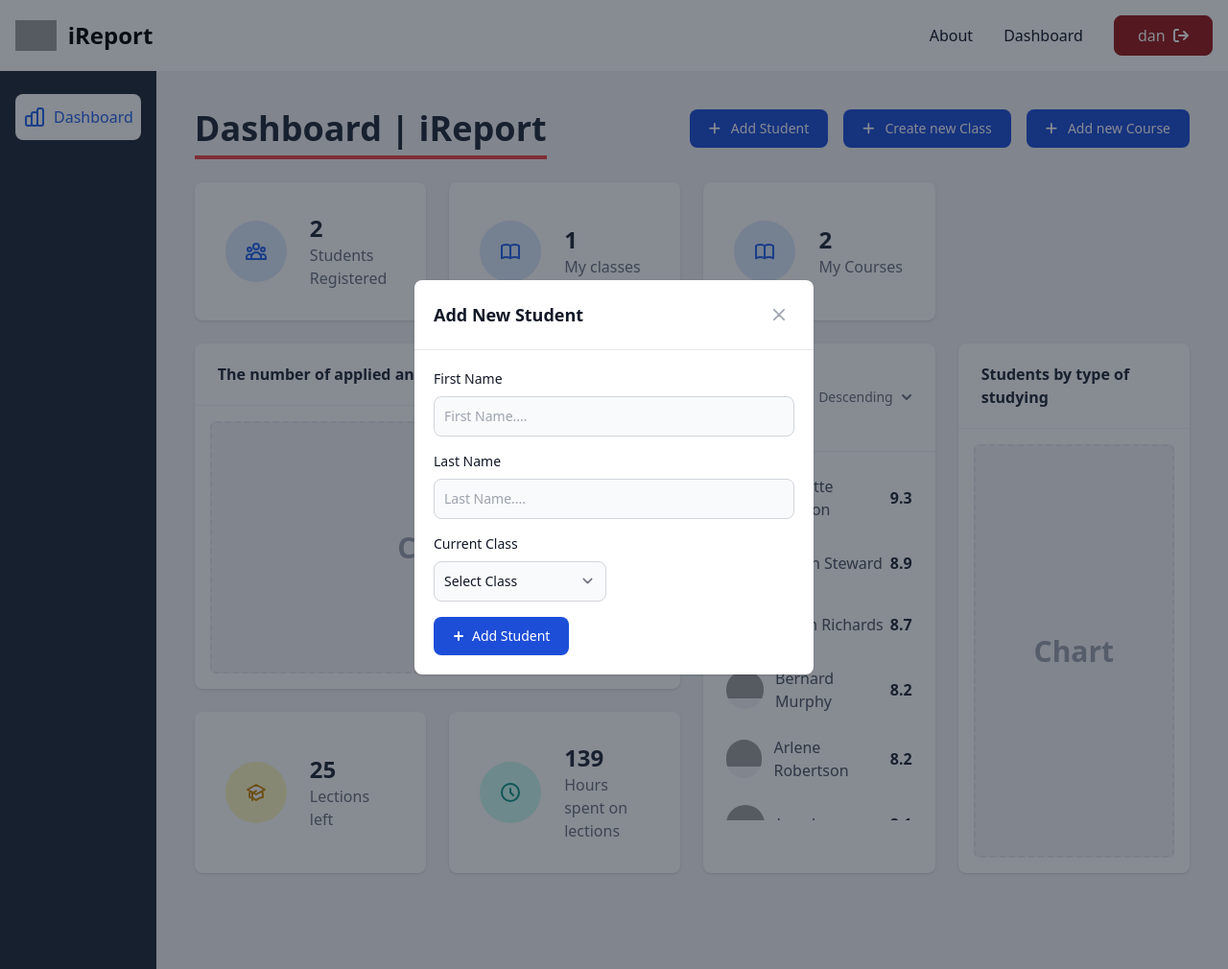
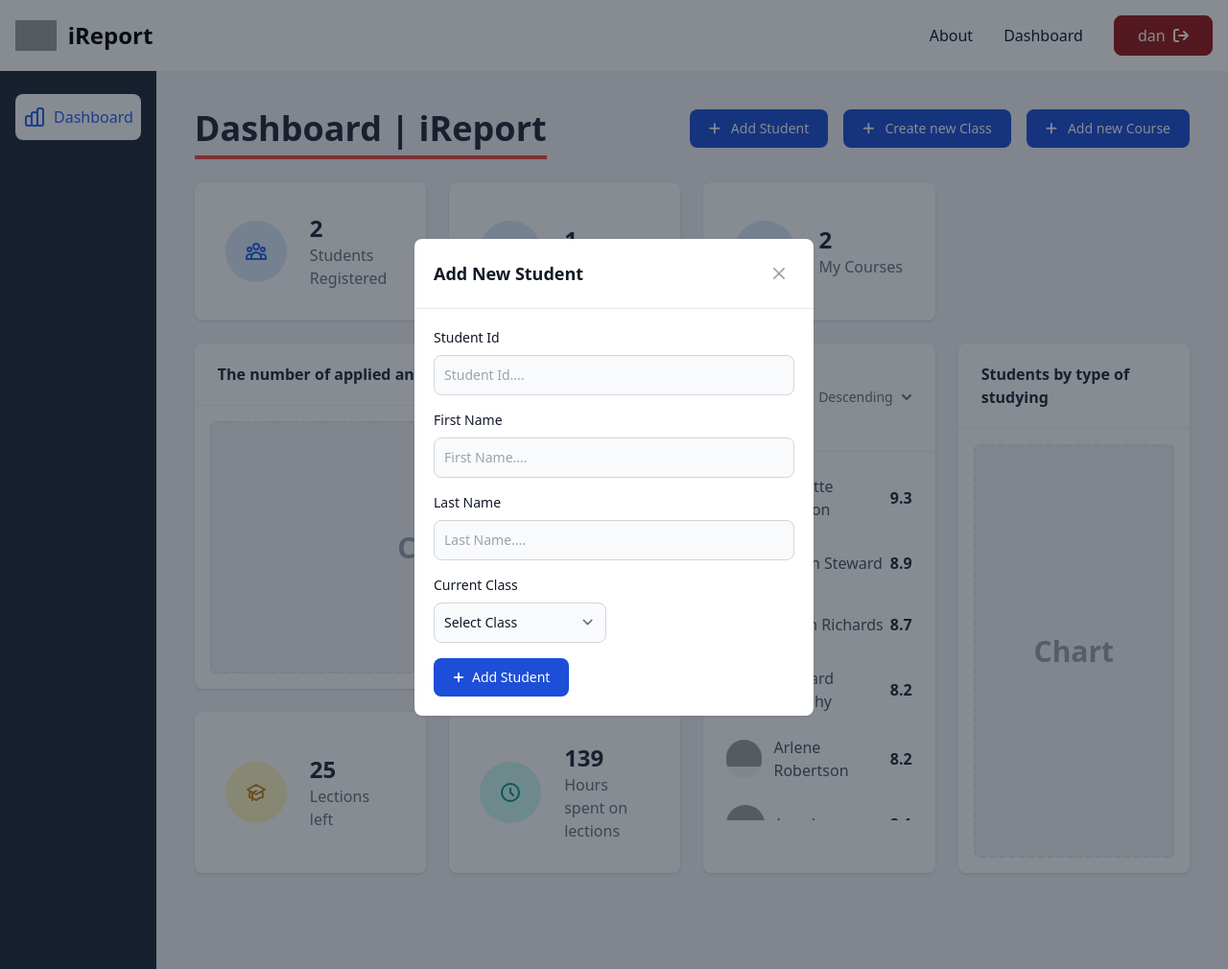
Before and after one commit to iAmNsengi/iReport, a Django app: page /dashboard/ in a window 1280 px wide, after a click on "Add Student". Shown: the whole page at 96% size. Run offline with Django 5.2, Linux system fonts and the light colour scheme; a user stored in the database is signed in; data comes from the database, SQL or seed files in the repository; both versions use the stored data as it was after the commit; some libraries are stand-ins or nearby versions; grey boxes are pictures that could not be loaded.

Commit message:
fix: naming conventions & models.py update

```diff
--- a/MainApp/models.py
+++ b/MainApp/models.py
@@ -4,6 +4,7 @@ from django.contrib.auth.models import User
 # Create your models here.
 class Student(models.Model):
     creator = models.ForeignKey(User, on_delete=models.CASCADE)
+    student_id = models.CharField(max_length=10,default='0')
     first_name = models.CharField(max_length=100)
     last_name = models.CharField(max_length=100)
     current_class = models.ForeignKey('TheClass',on_delete=models.CASCADE)
--- a/MainApp/templates/addStudentModal.html
+++ b/MainApp/templates/addStudentModal.html
@@ -1,21 +1,41 @@
-
-
 <!-- Modal toggle -->
 
-
 <!-- Main modal -->
-  <div id="crud-modal" tabindex="-1" aria-hidden="true" class="hidden overflow-y-auto overflow-x-hidden fixed top-0 right-0 left-0 z-50 justify-center items-center w-full md:inset-0 h-[calc(100%-1rem)] max-h-full">
+<div
+  id="crud-modal"
+  tabindex="-1"
+  aria-hidden="true"
+  class="hidden overflow-y-auto overflow-x-hidden fixed top-0 right-0 left-0 z-50 justify-center items-center w-full md:inset-0 h-[calc(100%-1rem)] max-h-full"
+>
   <div class="relative p-4 w-full max-w-md max-h-full">
     <!-- Modal content -->
     <div class="relative bg-white rounded-lg shadow dark:bg-gray-700">
       <!-- Modal header -->
-              <div class="flex items-center justify-between p-4 md:p-5 border-b rounded-t dark:border-gray-600">
+      <div
+        class="flex items-center justify-between p-4 md:p-5 border-b rounded-t dark:border-gray-600"
+      >
         <h3 class="text-lg font-semibold text-gray-900 dark:text-white">
           Add New Student
         </h3>
-                  <button type="button" class="text-gray-400 bg-transparent hover:bg-gray-200 hover:text-gray-900 rounded-lg text-sm w-8 h-8 ms-auto inline-flex justify-center items-center dark:hover:bg-gray-600 dark:hover:text-white" data-modal-toggle="crud-modal">
-                      <svg class="w-3 h-3" aria-hidden="true" xmlns="http://www.w3.org/2000/svg" fill="none" viewBox="0 0 14 14">
-                          <path stroke="currentColor" stroke-linecap="round" stroke-linejoin="round" stroke-width="2" d="m1 1 6 6m0 0 6 6M7 7l6-6M7 7l-6 6"/>
+        <button
+          type="button"
+          class="text-gray-400 bg-transparent hover:bg-gray-200 hover:text-gray-900 rounded-lg text-sm w-8 h-8 ms-auto inline-flex justify-center items-center dark:hover:bg-gray-600 dark:hover:text-white"
+          data-modal-toggle="crud-modal"
+        >
+          <svg
+            class="w-3 h-3"
+            aria-hidden="true"
+            xmlns="http://www.w3.org/2000/svg"
+            fill="none"
+            viewBox="0 0 14 14"
+          >
+            <path
+              stroke="currentColor"
+              stroke-linecap="round"
+              stroke-linejoin="round"
+              stroke-width="2"
+              d="m1 1 6 6m0 0 6 6M7 7l6-6M7 7l-6 6"
+            />
           </svg>
           <span class="sr-only">Close modal</span>
         </button>
@@ -25,27 +45,83 @@
         {% csrf_token %}
         <div class="grid gap-4 mb-4 grid-cols-2">
           <div class="col-span-2">
-                          <label for="name" class="block mb-2 text-sm font-medium text-gray-900 dark:text-white">First Name</label>
-                          <input type="text" name="fname" id="name" class="bg-gray-50 border border-gray-300 text-gray-900 text-sm rounded-lg focus:ring-primary-600 focus:border-primary-600 block w-full p-2.5 dark:bg-gray-600 dark:border-gray-500 dark:placeholder-gray-400 dark:text-white dark:focus:ring-primary-500 dark:focus:border-primary-500" placeholder="First Name...." required="">
+            <label
+              for="name"
+              class="block mb-2 text-sm font-medium text-gray-900 dark:text-white"
+              >Student Id</label
+            >
+            <input
+              type="text"
+              name="student_id"
+              class="bg-gray-50 border border-gray-300 text-gray-900 text-sm rounded-lg focus:ring-primary-600 focus:border-primary-600 block w-full p-2.5 dark:bg-gray-600 dark:border-gray-500 dark:placeholder-gray-400 dark:text-white dark:focus:ring-primary-500 dark:focus:border-primary-500"
+              placeholder="Student Id...."
+              required=""
+            />
           </div>
           <div class="col-span-2">
-                        <label for="name" class="block mb-2 text-sm font-medium text-gray-900 dark:text-white">Last Name</label>
-                        <input type="text" name="lname" id="name" class="bg-gray-50 border border-gray-300 text-gray-900 text-sm rounded-lg focus:ring-primary-600 focus:border-primary-600 block w-full p-2.5 dark:bg-gray-600 dark:border-gray-500 dark:placeholder-gray-400 dark:text-white dark:focus:ring-primary-500 dark:focus:border-primary-500" placeholder="Last Name...." required="">
+            <label
+              for="name"
+              class="block mb-2 text-sm font-medium text-gray-900 dark:text-white"
+              >First Name</label
+            >
+            <input
+              type="text"
+              name="fname"
+              id="fname"
+              class="bg-gray-50 border border-gray-300 text-gray-900 text-sm rounded-lg focus:ring-primary-600 focus:border-primary-600 block w-full p-2.5 dark:bg-gray-600 dark:border-gray-500 dark:placeholder-gray-400 dark:text-white dark:focus:ring-primary-500 dark:focus:border-primary-500"
+              placeholder="First Name...."
+              required=""
+            />
+          </div>
+          <div class="col-span-2">
+            <label
+              for="name"
+              class="block mb-2 text-sm font-medium text-gray-900 dark:text-white"
+              >Last Name</label
+            >
+            <input
+              type="text"
+              name="lname"
+              id="lname"
+              class="bg-gray-50 border border-gray-300 text-gray-900 text-sm rounded-lg focus:ring-primary-600 focus:border-primary-600 block w-full p-2.5 dark:bg-gray-600 dark:border-gray-500 dark:placeholder-gray-400 dark:text-white dark:focus:ring-primary-500 dark:focus:border-primary-500"
+              placeholder="Last Name...."
+              required=""
+            />
           </div>
           <div class="col-span-2 sm:col-span-1">
-                          <label for="category" class="block mb-2 text-sm font-medium text-gray-900 dark:text-white">Current Class</label>
-                          <select id="category" name="current_class" class="bg-gray-50 border border-gray-300 text-gray-900 text-sm rounded-lg focus:ring-primary-500 focus:border-primary-500 block w-full p-2.5 dark:bg-gray-600 dark:border-gray-500 dark:placeholder-gray-400 dark:text-white dark:focus:ring-primary-500 dark:focus:border-primary-500">
+            <label
+              for="category"
+              class="block mb-2 text-sm font-medium text-gray-900 dark:text-white"
+              >Current Class</label
+            >
+            <select
+              id="category"
+              name="current_class"
+              class="bg-gray-50 border border-gray-300 text-gray-900 text-sm rounded-lg focus:ring-primary-500 focus:border-primary-500 block w-full p-2.5 dark:bg-gray-600 dark:border-gray-500 dark:placeholder-gray-400 dark:text-white dark:focus:ring-primary-500 dark:focus:border-primary-500"
+            >
               <option selected="">Select Class</option>
               {% for class in my_classes %}
               <option value="{{class.code}}">{{class.code}}</option>
               {% endfor %}
-
             </select>
           </div>
-
         </div>
-                  <button type="submit" class="text-white inline-flex items-center bg-blue-700 hover:bg-blue-800 focus:ring-4 focus:outline-none focus:ring-blue-300 font-medium rounded-lg text-sm px-5 py-2.5 text-center dark:bg-blue-600 dark:hover:bg-blue-700 dark:focus:ring-blue-800">
-                      <svg class="me-1 -ms-1 w-5 h-5" fill="currentColor" viewBox="0 0 20 20" xmlns="http://www.w3.org/2000/svg"><path fill-rule="evenodd" d="M10 5a1 1 0 011 1v3h3a1 1 0 110 2h-3v3a1 1 0 11-2 0v-3H6a1 1 0 110-2h3V6a1 1 0 011-1z" clip-rule="evenodd"></path></svg>
+        <button
+          type="submit"
+          class="text-white inline-flex items-center bg-blue-700 hover:bg-blue-800 focus:ring-4 focus:outline-none focus:ring-blue-300 font-medium rounded-lg text-sm px-5 py-2.5 text-center dark:bg-blue-600 dark:hover:bg-blue-700 dark:focus:ring-blue-800"
+        >
+          <svg
+            class="me-1 -ms-1 w-5 h-5"
+            fill="currentColor"
+            viewBox="0 0 20 20"
+            xmlns="http://www.w3.org/2000/svg"
+          >
+            <path
+              fill-rule="evenodd"
+              d="M10 5a1 1 0 011 1v3h3a1 1 0 110 2h-3v3a1 1 0 11-2 0v-3H6a1 1 0 110-2h3V6a1 1 0 011-1z"
+              clip-rule="evenodd"
+            ></path>
+          </svg>
           Add Student
         </button>
       </form>
--- a/MainApp/templates/dashboard.html
+++ b/MainApp/templates/dashboard.html
@@ -1,9 +1,9 @@
 {% extends 'base.html' %}
+
 {% block content %}
 {% include 'addStudentModal.html'%}
 {% include 'addClassModal.html'%}
 {% include 'addCourseModal.html'%}
-
 
 <section
   class="flex bg-gray-100 min-h-screen"
@@ -254,7 +254,6 @@
                 />
               </svg>
             </button>
-            <!-- Refer here for full dropdown menu code: https://tailwindui.com/components/application-ui/elements/dropdowns -->
           </div>
           <div class="overflow-y-auto" style="max-height: 24rem">
             <ul class="p-6 space-y-6">
@@ -373,5 +372,4 @@
     </main>
   </div>
 </section>
-
 {% endblock %}
--- a/MainApp/views.py
+++ b/MainApp/views.py
@@ -20,10 +20,10 @@ class HomePage(LoginRequiredMixin,View):
 
 class Dashboard(LoginRequiredMixin,View):
     def get(self,request):
-        me = User.objects.filter(username = request.user).first()
-        myStudents = Student.objects.filter(creator = me).all()
-        my_classes = TheClass.objects.filter(creator = me).all()
-        my_courses = Course.objects.filter(creator = me).all()
+        logged_in_user = User.objects.filter(username = request.user).first()
+        myStudents = Student.objects.filter(creator = logged_in_user).all()
+        my_classes = TheClass.objects.filter(creator = logged_in_user).all()
+        my_courses = Course.objects.filter(creator = logged_in_user).all()
 
         context ={
             "my_students":myStudents,
@@ -35,6 +35,7 @@ class Dashboard(LoginRequiredMixin,View):
 @login_required
 def AddStudent(request):
             if request.method =='POST':
+                student_id = request.POST.get('student_id')
                 fname = request.POST.get('fname')
                 lname = request.POST.get('lname')
                 current_class = request.POST.get('current_class')
@@ -42,8 +43,8 @@ def AddStudent(request):
                 if current_class:
                     try:
                         class_exist = TheClass.objects.get(code = current_class)
-                        me = User.objects.get(username = request.user)
-                        new_student = Student(creator=me,first_name=fname,last_name=lname,current_class=class_exist)
+                        logged_in_user = User.objects.get(username = request.user)
+                        new_student = Student(creator=logged_in_user,student_id=student_id,first_name=fname,last_name=lname,current_class=class_exist)
                         new_student.save()
                         messages.success(request,'Student registered successfully!')
                         return redirect('/dashboard')
@@ -66,8 +67,8 @@ def AddCourse(request):
                         return redirect('/dashboard/')
 
                 except:
-                        me = User.objects.get(username = request.user)
-                        new_course = Course(creator=me,title=name,code=code)
+                        logged_in_user = User.objects.get(username = request.user)
+                        new_course = Course(creator=logged_in_user,title=name,code=code)
                         new_course.save()
                         messages.success(request,'Course added successfully!')
                         return redirect('/dashboard/')
```
Also changed, not shown: MainApp/migrations/0003_student_student_id.py (added), db.sqlite3. Lines whose indentation alone changed are shown as unchanged.
